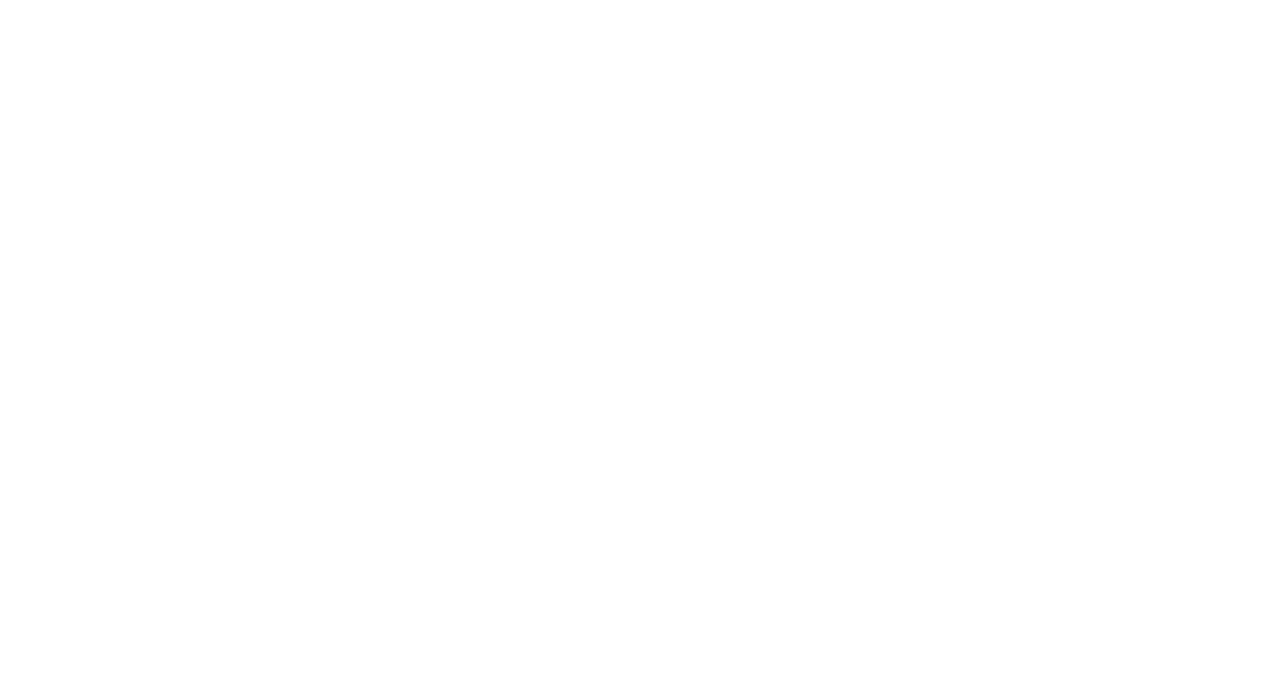
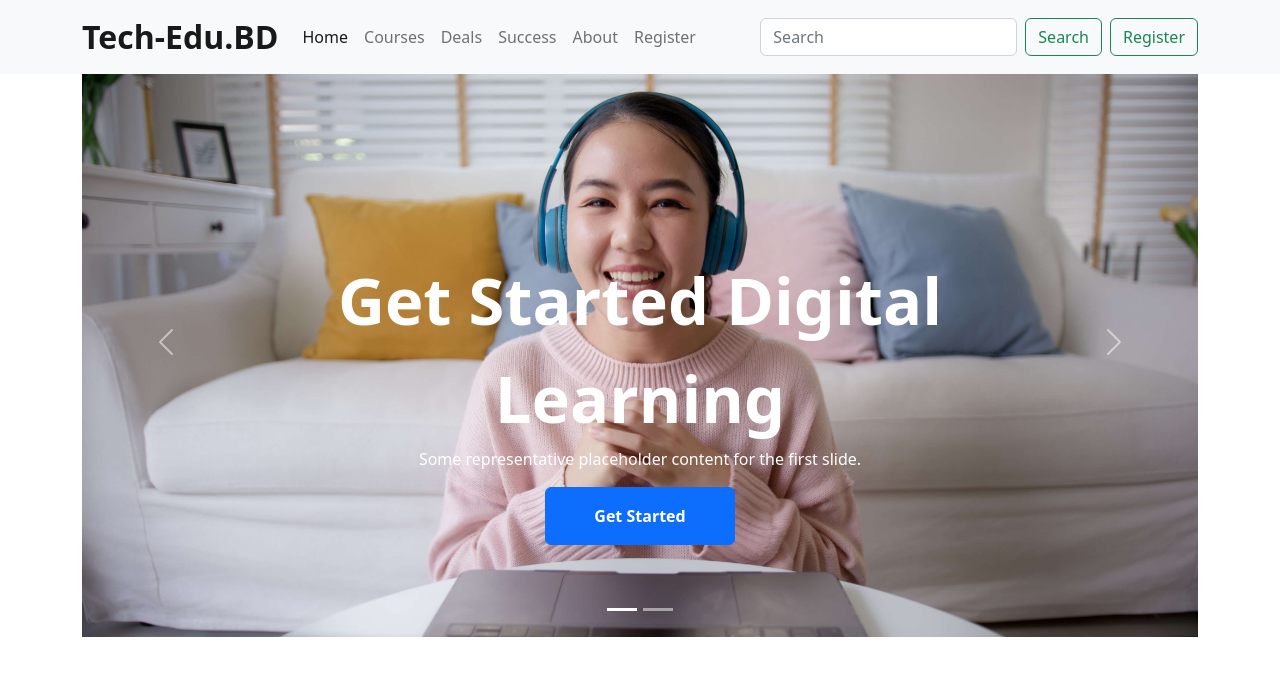
Before and after one commit to IshtiaqRobin/Tech-edu.BD, a plain HTML site: page index.html in a window 1280 px wide. Drawn offline with nearby package versions, Linux system fonts and the light colour scheme.

Commit message:
carousel added

```diff
--- a/index.html
+++ b/index.html
@@ -1,19 +1,105 @@
 <!DOCTYPE html>
 <html lang="en">
+
 <head>
     <meta charset="UTF-8">
     <meta http-equiv="X-UA-Compatible" content="IE=edge">
     <meta name="viewport" content="width=device-width, initial-scale=1.0">
     <!-- Bootstrap css -->
     <link rel="stylesheet" href="https://cdn.jsdelivr.net/npm/bootstrap@5.2.0/dist/css/bootstrap.min.css">
+    <!-- Custom css -->
     <link rel="stylesheet" href="style.css">
     <title>Tech-edu.BD</title>
 </head>
+
 <body>
-    <header>
+    <header class="container">
+        <!-- navigation start -->
+        <nav class="navbar navbar-expand-lg fixed-top bg-light">
+            <div class="container">
+                <a class="navbar-brand fw-bold fs-2" href="#">Tech-Edu.BD</a>
+                <button class="navbar-toggler" type="button" data-bs-toggle="collapse"
+                    data-bs-target="#navbarTogglerDemo02" aria-controls="navbarTogglerDemo02" aria-expanded="false"
+                    aria-label="Toggle navigation">
+                    <span class="navbar-toggler-icon"></span>
+                </button>
+                <div class="collapse navbar-collapse" id="navbarTogglerDemo02">
+                    <ul class="navbar-nav me-auto mb-2 mb-lg-0">
+                        <li class="nav-item">
+                            <a class="nav-link active" aria-current="page" href="#">Home</a>
+                        </li>
+                        <li class="nav-item">
+                            <a class="nav-link" href="#">Courses</a>
+                        </li>
+                        <li class="nav-item">
+                            <a class="nav-link" href="#">Deals</a>
+                        </li>
+                        <li class="nav-item">
+                            <a class="nav-link" href="#">Success</a>
+                        </li>
+                        <li class="nav-item">
+                            <a class="nav-link" href="#">About</a>
+                        </li>
+                        <li class="nav-item">
+                            <a class="nav-link" href="#">Register</a>
+                        </li>
+                    </ul>
+                    <form class="d-flex" role="search">
+                        <input class="form-control me-2" type="search" placeholder="Search" aria-label="Search">
+                        <button class="btn btn-outline-success" type="submit">Search</button>
+                        <button class="btn btn-outline-success ms-2" type="submit">Register</button>
+                    </form>
+                </div>
+            </div>
+        </nav>
+        <!-- navigation end -->
 
     </header>
     <main>
+        <!-- slider start -->
+        <section class="container">
+            <div id="carouselExampleCaptions" class="carousel slide mt-5" data-bs-ride="false">
+                <div class="carousel-indicators">
+                    <button type="button" data-bs-target="#carouselExampleCaptions" data-bs-slide-to="0" class="active"
+                        aria-current="true" aria-label="Slide 1"></button>
+                    <button type="button" data-bs-target="#carouselExampleCaptions" data-bs-slide-to="1"
+                        aria-label="Slide 2"></button>
+
+                </div>
+                <div class="carousel-inner">
+                    <div class="position-relative carousel-item active">
+                        <img src="images/cover/cover-3.jpg" class="d-block w-100" alt="...">
+                        <div class="position-absolute top-50 start-25 carousel-caption d-none d-md-block mg-top">
+                            <span class="text-size text-center fw-semibold">Get Started Digital</span>
+                            <span class="d-block text-size text-center fw-semibold">Learning</span>
+                            <p>Some representative placeholder content for the first slide.</p>
+                            <button type="button" class="btn btn-primary py-3 px-5 fw-bold">Get Started</button>
+                        </div>
+                    </div>
+
+                    <div class="position-relative carousel-item">
+                        <img src="images/cover/cover-1.png" class="d-block w-100" alt="...">
+                        <div class="position-absolute top-50 start-25 carousel-caption d-none d-md-block mg-top">
+                            <span class="d-block text-size text-center fw-semibold">Get Started Digital</span>
+                            <span class="d-block text-size text-center fw-semibold">Learning</span>
+                            <p>Some representative placeholder content for the first slide.</p>
+                            <button type="button" class="btn btn-primary py-3 px-5 fw-bold">Get Started</button>
+                        </div>
+                    </div>
+                </div>
+                <button class="carousel-control-prev" type="button" data-bs-target="#carouselExampleCaptions"
+                    data-bs-slide="prev">
+                    <span class="carousel-control-prev-icon" aria-hidden="true"></span>
+                    <span class="visually-hidden">Previous</span>
+                </button>
+                <button class="carousel-control-next" type="button" data-bs-target="#carouselExampleCaptions"
+                    data-bs-slide="next">
+                    <span class="carousel-control-next-icon" aria-hidden="true"></span>
+                    <span class="visually-hidden">Next</span>
+                </button>
+            </div>
+        </section>
+        <!-- silder end -->
 
     </main>
 
@@ -22,4 +108,5 @@
     <!-- Js link -->
     <script src="https://cdn.jsdelivr.net/npm/bootstrap@5.2.0/dist/js/bootstrap.bundle.min.js"></script>
 </body>
+
 </html>
--- a/style.css
+++ b/style.css
@@ -0,0 +1,8 @@
+/* header text size */
+.text-size{
+    font-size: 65px;
+}
+/* margin-top */
+.mg-top{
+    margin-top: -110px;
+}
```
